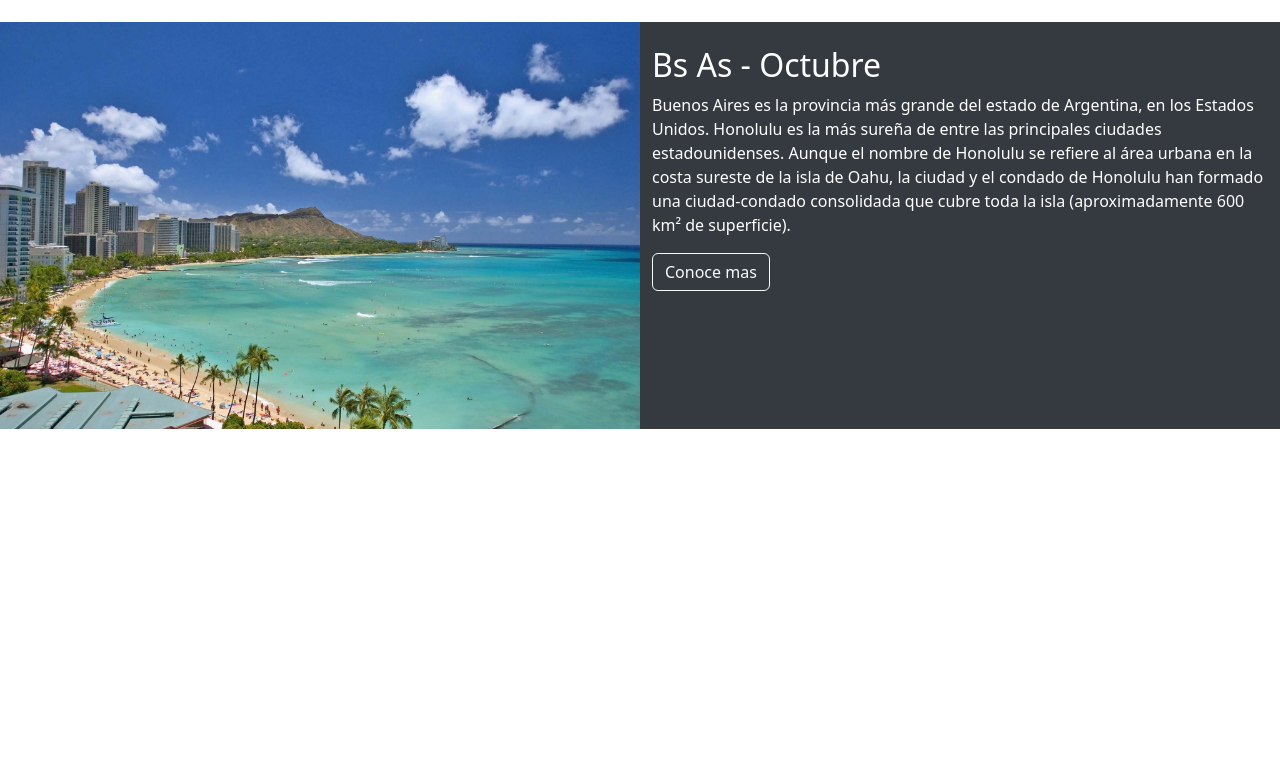
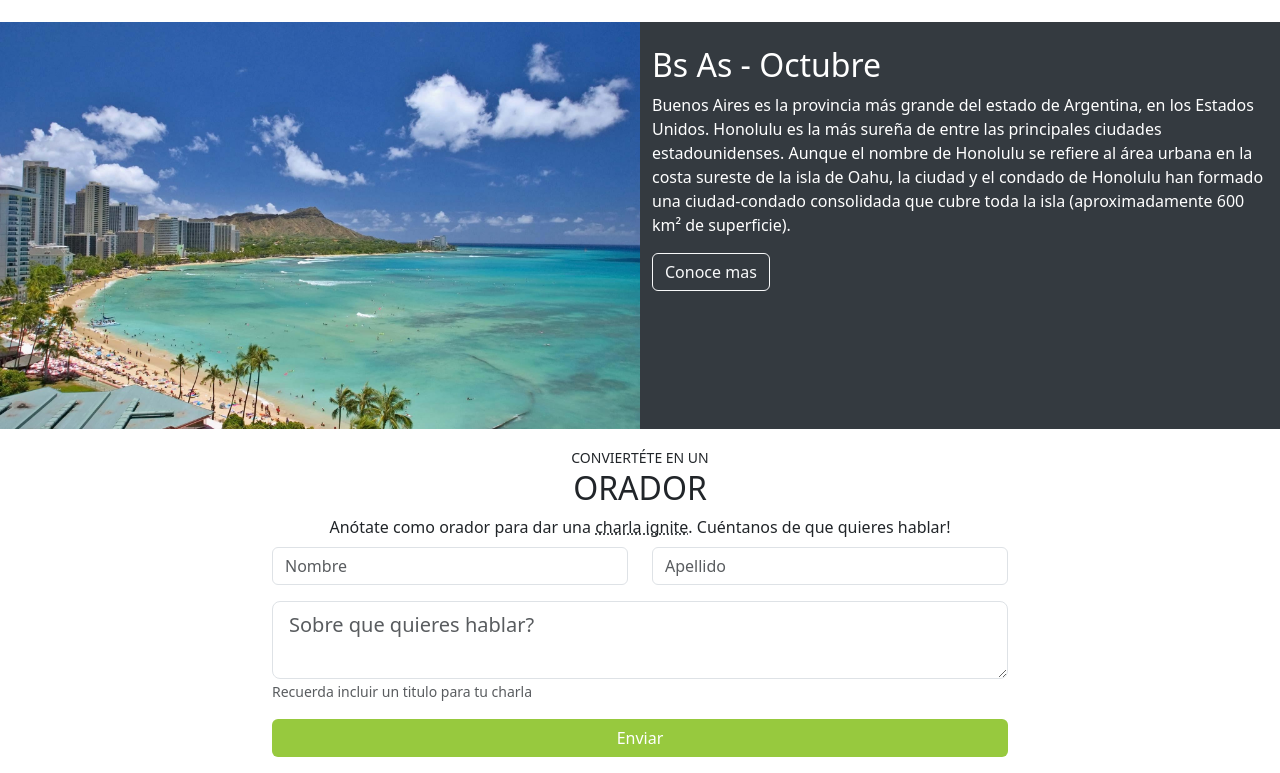
Before and after one commit to ferCozzolino/codo_a_codo_Java_Trabajo_Integrador, a plain HTML site: page index.html in a window 1280 px wide. Shown: the part 1358-2131 px from the top of the page. Before the commit the page ends 1787 px from the top, so only its background shows below. Drawn offline with nearby package versions, Linux system fonts and the light colour scheme.

Commit message:
Se agrega formulario de Orador

```diff
--- a/index.html
+++ b/index.html
@@ -171,6 +171,56 @@
      </section>
      <!-- FIN DE LUGAR/FECHA -->
 
+     <!-- FORMULARIO -->
+     <section id="oradorForm" class="pt-3 pb-3">
+      <div class="container">
+
+          <div class="row">
+            <div class="col text-uppercase text-center">
+              <small >Conviertéte en un</small>
+              <h2>ORADOR</h2>
+            </div>
+        </div>
+
+        <div class="row">
+          <div class="col text-center">
+            Anótate como orador para dar una  <abbr title="Charlas de 5 minutos" data-bs-toggle="tooltip">charla ignite</abbr>.
+            Cuéntanos de que quieres hablar!
+          </div>
+        </div>
+
+        <div class="row">
+          <div class="col col-md-10 offset-md-1 col-lg-8 offset-lg-2 pt-2">
+            <form>
+              <div class="form row">
+                  <div class="mb-3 form-group col-12 col-md-6">
+                      <input type="text" class="form-control" placeholder="Nombre">
+                  </div>
+                  <div class="mb-3 col-12 col-md-6">
+                      <input type="text" class="form-control" placeholder="Apellido">
+                  </div>
+              </div>
+              <div class="form row">
+                  <div class="mb-3 col">
+                      <textarea name="text" class="form-control form-control-lg" placeholder="Sobre que quieres hablar?"></textarea>
+                      <small class="form-text text-muted">
+                          Recuerda incluir un titulo para tu charla
+                      </small>
+                  </div>
+              </div>
+              <div class="row">
+                  <div class="col">
+                      <button type="button" class="btn btn-tickets w-100 btn-block">Enviar</button>
+                  </div>
+              </div>
+          </form>
+        </div>
+      </div>
+     </section>
+
+     <!-- FIN DE FORMULARIO -->
+
+
      <!-- FOOTER -->
     <footer>
 
```
